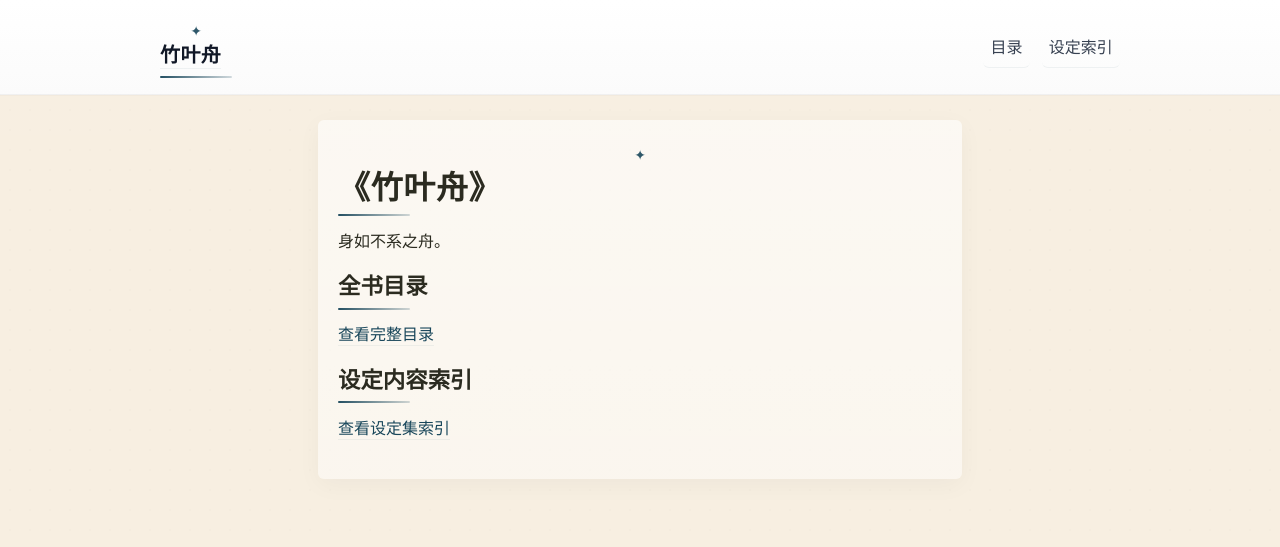
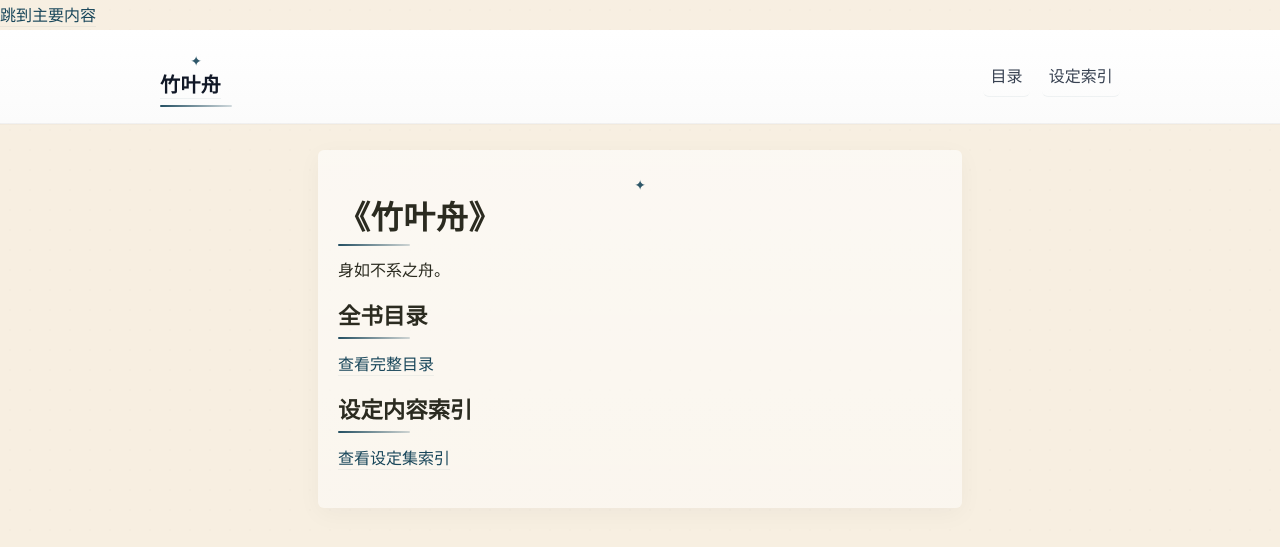
Before and after one commit to LotusSaverin/TheLeaf-BorneDream, a Jekyll site: the page built from index.md, in a window 1280 px wide. Shown: the top 547 px of the page. Built offline with Jekyll 4.4.1, drawn with Linux system fonts in a browser that asks for light colours.

Commit message:
Accessibility & performance: add font preconnect and skip-link; main has id for skip link

```diff
--- a/_layouts/default.html
+++ b/_layouts/default.html
@@ -4,6 +4,10 @@
     <meta charset="utf-8">
     <meta name="viewport" content="width=device-width, initial-scale=1">
     <title>{{ page.title }} — {{ site.title }}</title>
+
+    <!-- Performance: preconnect to fonts -->
+    <link rel="preconnect" href="https://fonts.googleapis.com">
+    <link rel="preconnect" href="https://fonts.gstatic.com" crossorigin>
 
     <!-- Fonts: Chinese-friendly serif for headings + sans for body -->
     <link href="https://fonts.googleapis.com/css2?family=Noto+Serif+SC:wght@400;700&family=Noto+Sans+SC:wght@300;400;700&display=swap" rel="stylesheet">
@@ -15,9 +19,11 @@
     <link rel="stylesheet" href="{{ '/assets/css/header.css' | relative_url }}">
   </head>
   <body>
+    <a class="skip-link" href="#main-content">跳到主要内容</a>
     {% include header.html %}
-    <main>
+    <main id="main-content">
       {{ content }}
     </main>
-  <script src="{{ '/assets/js/header.js' | relative_url }}"></script> </body>
+  <script src="{{ '/assets/js/header.js' | relative_url }}"></script>
+  </body>
 </html>
```
